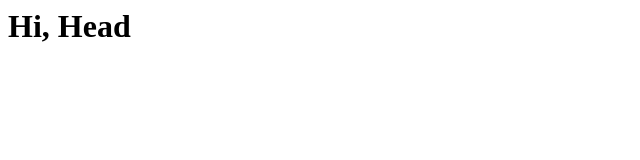
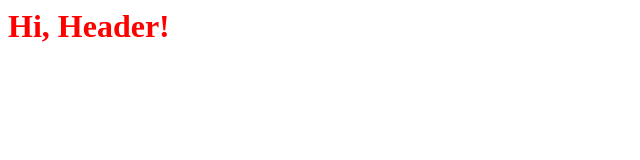
Before and after one commit to clbbrent/idk, a plain HTML site: page index.html in a window 1280 px wide. Shown: the whole page, without its empty margins (0-640 px from the left). Drawn offline with Linux system fonts and the light colour scheme.

Commit message:
Update index.html

```diff
--- a/index.html
+++ b/index.html
@@ -1,3 +1,10 @@
 <html>
-<h1>Hi, Head</h1>
+  <head>
+    <style>
+      h1 {color: red;}
+    </style>
+  </head>
+  <body>
+    <h1>Hi, Header!</h1>
+  </body>
 </html>
```
